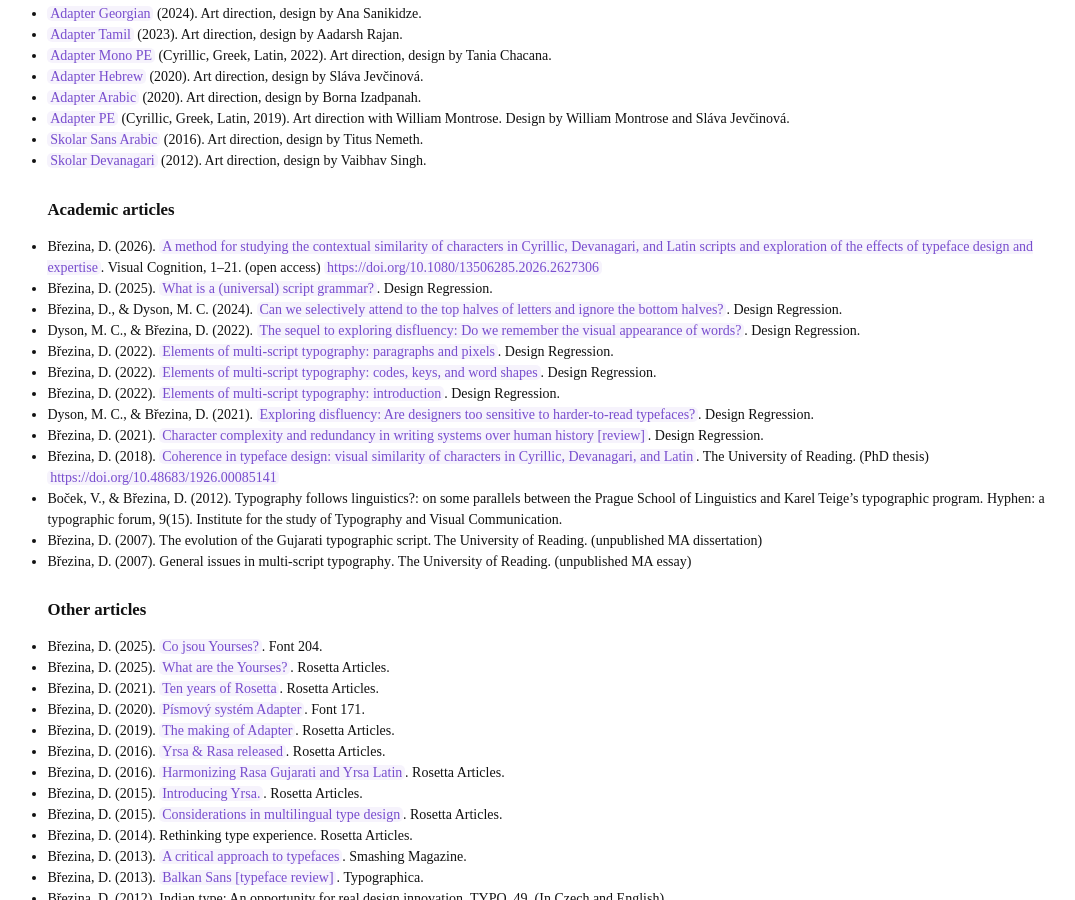
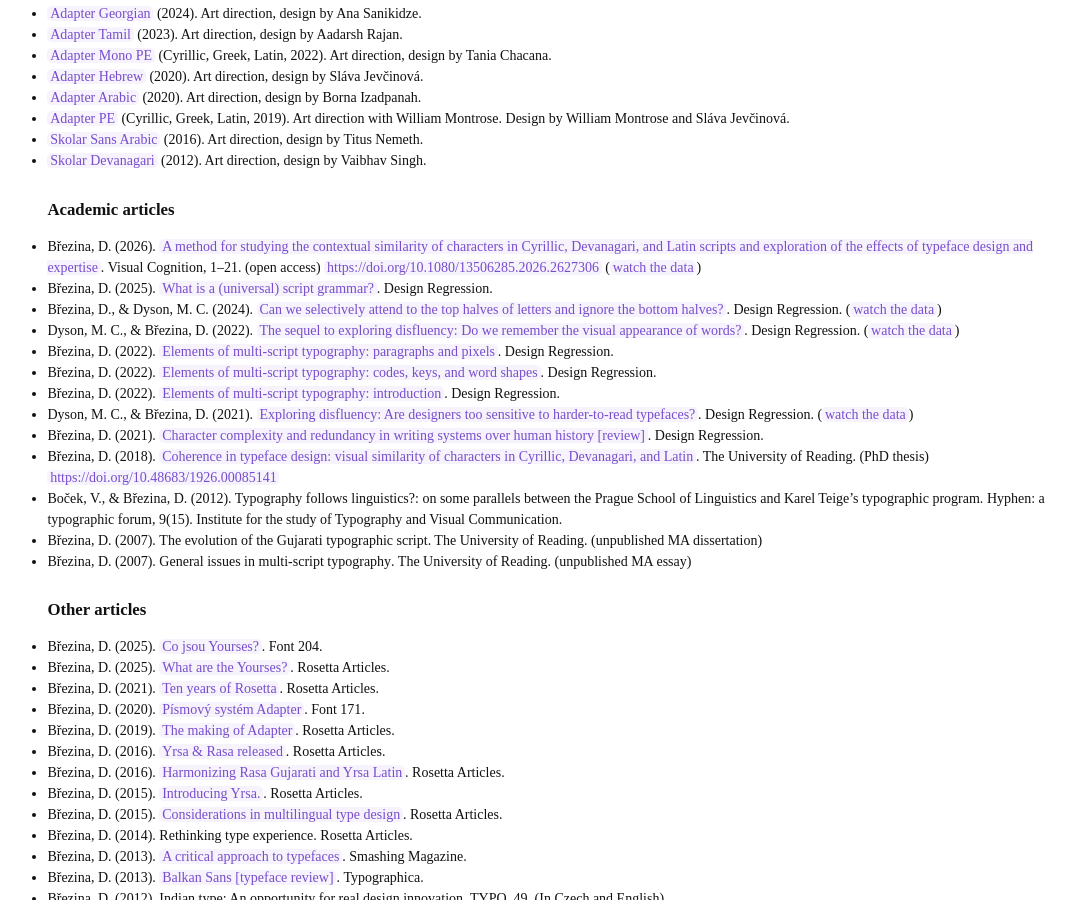
Before and after one commit to MrBrezina/mrbrezina.com, a Jekyll site: the page built from en/README.md, in a window 1280 px wide and 900 px high, scrolled down 1189 px. Shown: the whole window, without its empty margins (87-1162 px from the left). Built offline with Jekyll 4.4.1, drawn with Linux system fonts in a browser that asks for light colours; some web fonts are replaced.

Commit message:
Added data entry to link to data repositories

```diff
--- a/_data/data.yaml
+++ b/_data/data.yaml
@@ -12,6 +12,7 @@ categories:
     url: https://doi.org/10.1080/13506285.2026.2627306
     doi: https://doi.org/10.1080/13506285.2026.2627306
     note: open access
+    data: https://osf.io/de4n7/overview
   - authors:
     - Březina, David
     title: "What is a (universal) script grammar?"
@@ -25,6 +26,7 @@ categories:
     publication: Design Regression
     date: 17. 1. 2024
     url: https://designregression.com/article/can-we-selectively-attend-to-the-top-halves-of-letters-and-ignore-the-bottom-halves
+    data: https://github.com/MrBrezina/holistic-study
   - authors:
     - Dyson, Mary C.
     - Březina, David
@@ -32,6 +34,7 @@ categories:
     publication: Design Regression
     date: 26. 4. 2022
     url: https://designregression.com/research/the-sequel-to-exploring-disfluency-do-we-remember-the-visual-appearance-of-words
+    data: https://github.com/MrBrezina/disfluency-study
   - authors:
     - Březina, David
     title: "Elements of multi-script typography: paragraphs and pixels"
@@ -57,6 +60,7 @@ categories:
     publication: Design Regression
     date: 18. 5. 2021
     url: https://designregression.com/research/exploring-disfluency-are-designers-too-sensitive-to-harder-to-read-typefaces
+    data: https://github.com/MrBrezina/disfluency-study
   - authors:
     - Březina, David
     title: Character complexity and redundancy in writing systems over human history [review]
--- a/_layouts/default.html
+++ b/_layouts/default.html
@@ -107,16 +107,16 @@
 
 
         {% if p.publication %}
-        {{ title }}. <em>{{p.publication}}</em>{% if p.volume %}, <em>{{p.volume}}</em>{% endif %}{% if p.issue %}({{p.issue}}){% endif %}{% if p.pages %}, {{p.pages}}{% endif %}.
+        {{ title }}. <em>{{ p.publication }}</em>{% if p.volume %}, <em>{{ p.volume }}</em>{% endif %}{% if p.issue %}({{ p.issue }}){% endif %}{% if p.pages %}, {{p.pages}}{% endif %}.
         {% else %}
         <em>{{ title }}</em>.
         {% endif %}
 
         {% if p.publisher %}
-          {{ p.publisher}}{% if p.location %}, {{ p.location}}{% endif %}.
+          {{ p.publisher }}{% if p.location %}, {{ p.location }}{% endif %}.
         {% else %}
           {% if p.location %}
-            {{ p.location}}.
+            {{ p.location }}.
           {% endif %}
         {% endif %}
 
@@ -125,11 +125,15 @@
         {% endif %}
 
         {% if p.doi %}
-          <a href="{{ p.doi}}">{{ p.doi}}</a>
+          <a href="{{ p.doi }}">{{ p.doi}}</a>
         {% endif %}
 
         {% if p.recording %}
-          (<a href="{{ p.recording}}">watch the recording</a>)
+          (<a href="{{ p.recording }}">watch the recording</a>)
+        {% endif %}
+
+        {% if p.data %}
+          (<a href="{{ p.data }}">watch the data</a>)
         {% endif %}
       </li>
       {% endfor %}
```
